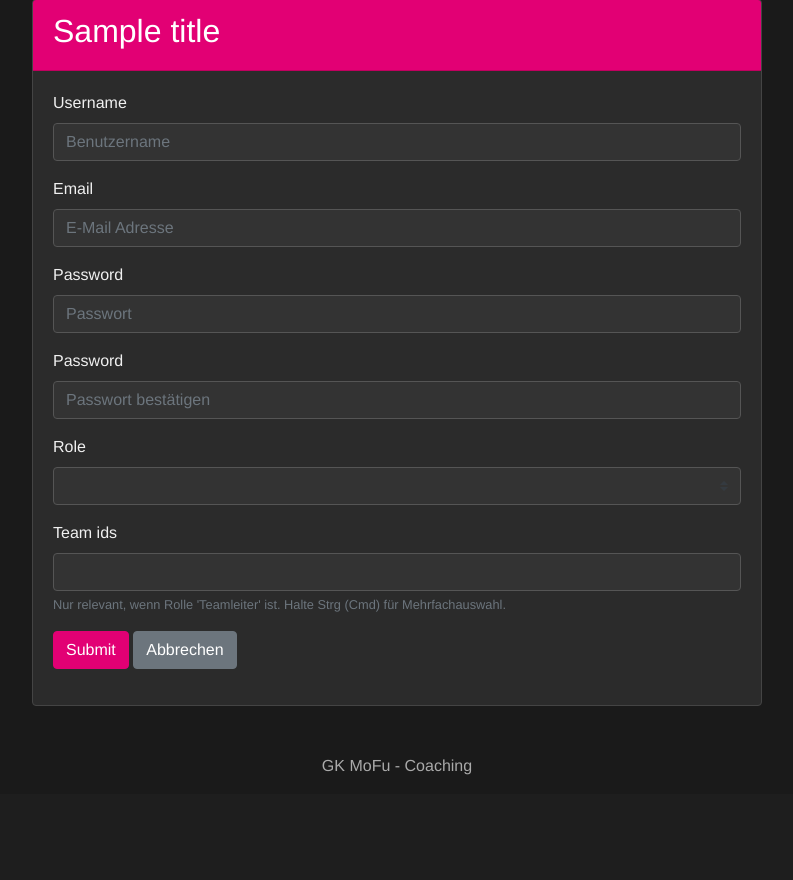
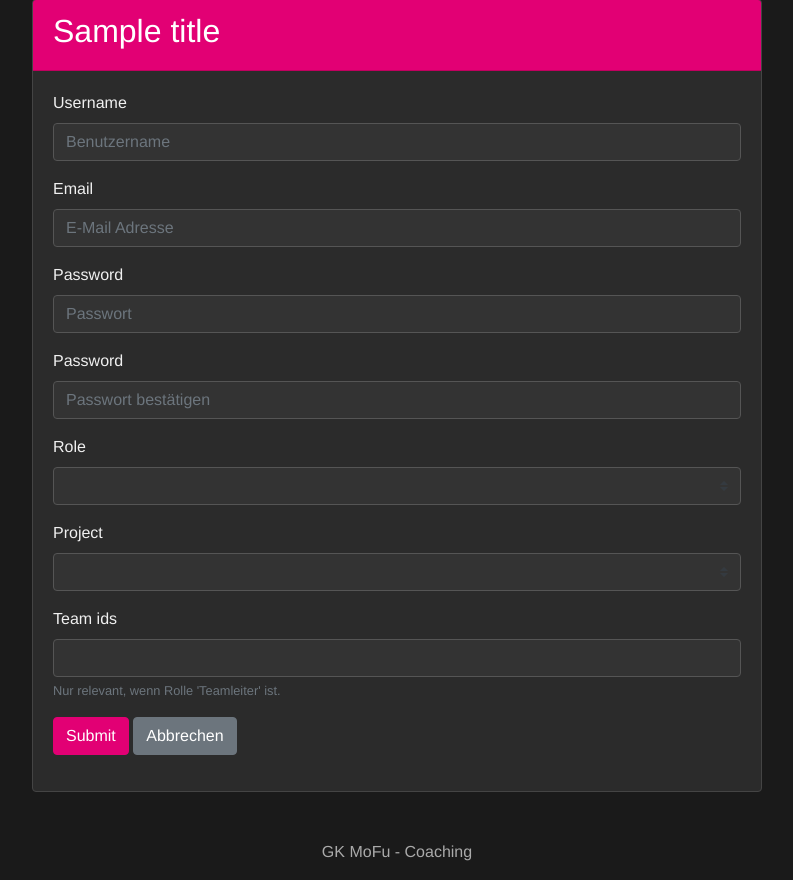
Before and after one commit to xfloxx09/testtoolcoach, a Python web app: template app/templates/admin/create_user.html in a window 1280 px wide. Shown: the part 83-963 px from the top of the page, without its empty margins (243-1036 px from the left). Before the commit the page ends 858 px from the top, so only its background shows below. Run offline with Jinja, Linux system fonts and the light colour scheme; the template is opened without the code that fills it: most values are stand-ins (such as "Sample title", 1, 10 or a date in 2020); form fields are guessed from the names that the template uses; some libraries are stand-ins or nearby versions.

Commit message:
Refactor team selection for user creation form

```diff
--- a/app/templates/admin/create_user.html
+++ b/app/templates/admin/create_user.html
@@ -61,10 +61,20 @@
                         {% endif %}
                     </div>
 
-                    <div class="form-group" id="team_select_div_user_edit"> {# ID bleibt gleich für JS #}
+                    <div class="form-group">
+                        {{ form.project_id.label(class="form-control-label") }}
+                        {{ form.project_id(class="form-control custom-select " + ("is-invalid" if form.project_id.errors else "")) }}
+                        {% if form.project_id.errors %}
+                            <div class="invalid-feedback">
+                                {% for error in form.project_id.errors %}<span>{{ error }}</span>{% endfor %}
+                            </div>
+                        {% endif %}
+                    </div>
+
+                    <div class="form-group" id="team_select_div_user">
                         {{ form.team_ids.label(class="form-control-label") }}
                         {{ form.team_ids(class="form-control custom-select " + ("is-invalid" if form.team_ids.errors else ""), multiple=True, size=5) }}
-    <small class="form-text text-muted">Nur relevant, wenn Rolle 'Teamleiter' ist. Halte Strg (Cmd) für Mehrfachauswahl.</small>
+                        <small class="form-text text-muted">Nur relevant, wenn Rolle 'Teamleiter' ist.</small>
                         {% if form.team_ids.errors %}
                             <div class="invalid-feedback">
                                 {% for error in form.team_ids.errors %}<span>{{ error }}</span>{% endfor %}
@@ -85,7 +95,7 @@
 <script>
 document.addEventListener('DOMContentLoaded', function() {
     var roleSelect = document.getElementById('role');
-    var teamDiv = document.getElementById('team_select_div_user_edit'); // oder create_user entsprechend
+    var teamDiv = document.getElementById('team_select_div_user');
     function toggleTeamSelect() {
         if (roleSelect.value === 'Teamleiter') {
             teamDiv.style.display = 'block';
@@ -95,7 +105,7 @@ document.addEventListener('DOMContentLoaded', function() {
     }
     if (roleSelect && teamDiv) {
         roleSelect.addEventListener('change', toggleTeamSelect);
-        toggleTeamSelect(); // Initialzustand
+        toggleTeamSelect();
     }
 });
 </script>
```
Lines whose indentation alone changed are shown as unchanged.
